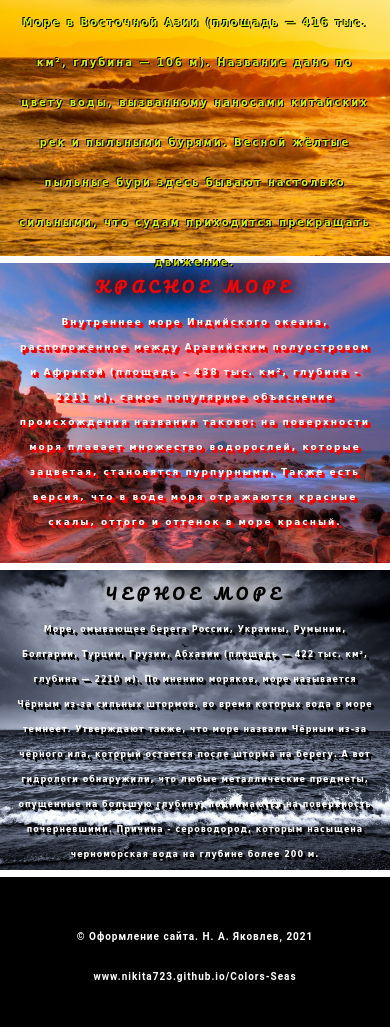
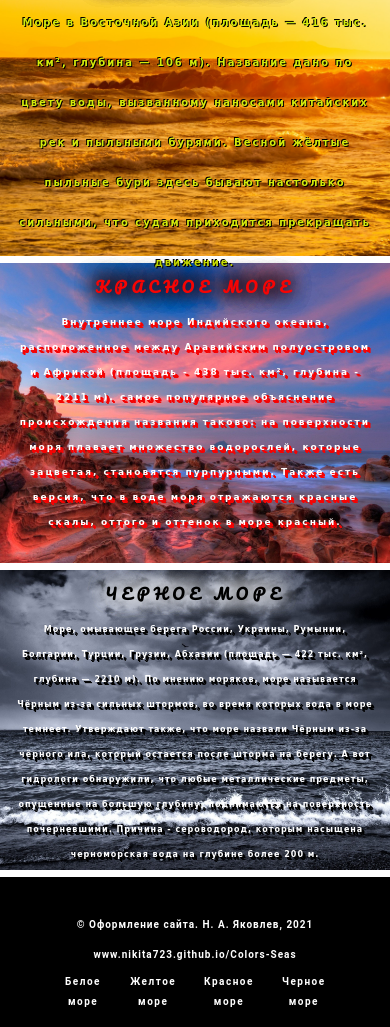
Before and after one commit to nikita723/Colors-Seas, a plain HTML site: page index.html in a window 390 px wide. Shown: the part 508-1535 px from the top of the page. Drawn offline with Linux system fonts and the light colour scheme; a web font is replaced by a local one.

Commit message:
Add files via upload

```diff
--- a/css/style.css
+++ b/css/style.css
@@ -152,7 +152,7 @@ h2{
 }
 
 footer{
-    padding-top: 100px;
+    padding-top: 85px;
     margin-top: 15px;
     height: 300px;
     background-color:rgba(0, 0, 0, 100%)
@@ -173,6 +173,37 @@ footer{
 a{
     color:white;
     text-decoration: none;
+}
+
+img{
+    position: fixed;
+    bottom: 0px;
+    text-align: center;
+    left: 1380px;
+    opacity: 0.3;
+}
+
+.list{
+    display: flex;
+    justify-content: center;
+    margin-top: 10px;
+    font-family: Roboto;
+    font-weight: 700;
+    font-size: 20px;
+    text-align: center;
+    text-transform: uppercase;
+    color: rgb(255, 255, 255);
+    line-height: 60px;
+    letter-spacing: 1.5px;
+    list-style-type: none;
+}
+
+li{
+    margin-right: 80px;
+}
+
+li:last-child{
+    margin-right: 0px;
 }
 
 @media screen and (max-width: 1024px){
@@ -217,7 +248,7 @@ a{
 
     .entry_text{
         font-size: 7px;
-        line-height: 14px;
+        line-height: 18px;
         letter-spacing: 0px;
     }
 
@@ -246,7 +277,7 @@ a{
 
     footer{
         margin-top: 7px;
-        padding: 50px;
+        padding: 40px;
     }
 
 
@@ -255,7 +286,17 @@ a{
         text-transform: none;
         letter-spacing: 1px;
         text-shadow: none;
+        line-height: 15px;
+    }
+
+    .list{
+        font-size: 10px;
+        text-transform: none;
+        text-shadow: none;
         line-height: 20px;
     }
 
+    li{
+        margin-right: 10px;
+    }
 }
--- a/index.html
+++ b/index.html
@@ -22,6 +22,7 @@
             </div>
         </div>
     </section>
+    <a name="white"></a>
     <section class="white">
         <div class="container">
             <h2 class="white_header">Белое море.</h2>
@@ -33,6 +34,7 @@
             </div>
         </div>
     </section>
+    <a name="yellow"></a>
     <section class="yellow">
         <div class="container">
             <h2 class="yellow_header">Желтое море.</h2>
@@ -42,6 +44,7 @@
             </div>
         </div>
     </section>
+    <a name="red"></a>
     <section class="red">
         <div class="container">
             <h2 class="red_header">Красное море</h2>
@@ -52,6 +55,7 @@
             </div>
         </div>
     </section>
+    <a name="black"></a>
     <section class="black">
         <div class="container">
             <h2 class="black_header">Черное море</h2>
@@ -64,10 +68,25 @@
         </div>
     </section>
     <footer>
+        <div class="container">
         <div class="footer_info">
             <p>&copy; Оформление сайта. Н. А. Яковлев, 2021</p>  <br>
             <a href="#"> www.nikita723.github.io/Colors-Seas</a>
-    </div>
+        </div>
+            <a href="#">
+                <img src="icons/go_up.png" alt="Наверх" >
+            </a>
+
+         <nav>
+                <ul class="list">
+                    <li><a href="#white">Белое море</a></li>
+                    <li><a href="#yellow">Желтое море</a></li>
+                    <li><a href="#red">Красное море</a></li>
+                    <li><a href="#black">Черное море</a></li>
+                </ul>
+         </nav>
+
+        </div>
     </footer>
 </body>
 </html>
```
Also changed, not shown: icons/go_up.png (added), icons/go_up1.png (added), icons/go_up2.png (added), icons/up-arrow (1).png (added), icons/up-arrow.png (added).
